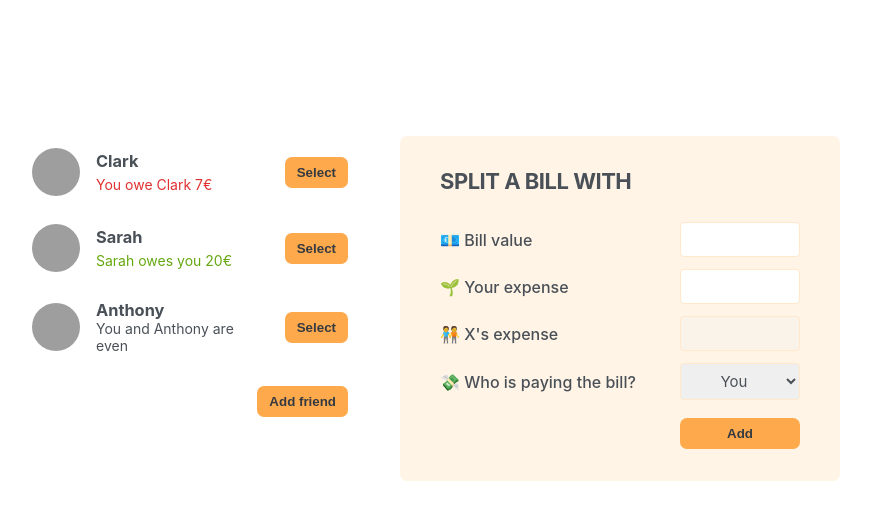
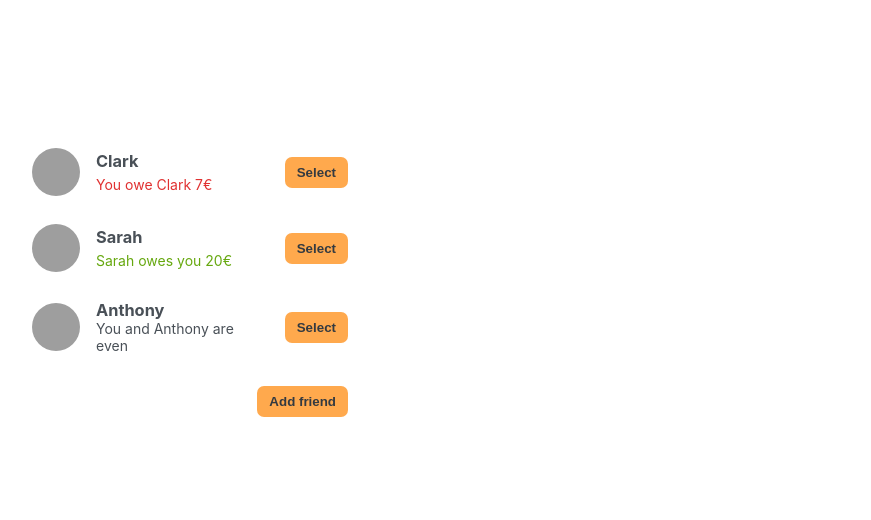
Before and after one commit to undrnz-dazzl-sky/split-expences, a React (Create React App) app: page / in a window 1280 px wide. Shown: the top 520 px of the page, without its empty margins (210-1081 px from the left). Built offline with nearby package versions, Linux system fonts and the light colour scheme; grey boxes are pictures that could not be loaded.

Commit message:
added logic to "split bills" form

```diff
--- a/src/App.js
+++ b/src/App.js
@@ -26,63 +26,100 @@
 }
 
 export default function App() {
+  const [friends, setFriends] = useState(initialFriends);
   const [showAddFriend, setShowAddFriend] = useState(false);
+  const [selectedFriend, setSelectedFriend] = useState(null);
+
 
   function handleShowAddFriend() {
     setShowAddFriend(show => !show)
   }
 
+  function handleAddFriend(friend) {
+    setFriends(friends => [...friends, friend]);
+    setShowAddFriend(false);
+  }
+
+  function handleSelection(friend) {
+    setSelectedFriend((cur) => (cur?.id === friend.id ? null : friend));
+    setShowAddFriend(false);
+  }
+
+  function handleSplitBill(value) {
+    setFriends((friends) =>
+      friends.map((friend) =>
+        friend.id === selectedFriend.id ?
+          { ...friend, balance: friend.balance + value } : friend)
+    );
+  }
+
   return (
     <div className="app">
       <div className="sidebar">
-        <FriendsList />
-        {showAddFriend && <FormAddFriend />}
+        <FriendsList
+          friends={friends}
+          selectedFriend={selectedFriend}
+          onSelection={handleSelection} />
+
+        {showAddFriend && <FormAddFriend
+          onAddFriend={handleAddFriend} />}
+
         <Button onClick={handleShowAddFriend}>
           {showAddFriend ? 'Close' : 'Add friend'}</Button>
       </div>
 
-      <FormSplitBill />
+      {selectedFriend && <FormSplitBill selectedFriend={selectedFriend} onSplitBill={handleSplitBill} />}
     </div>
-  )
+  );
 }
 
-function FriendsList() {
-  const friends = initialFriends;
+function FriendsList({ friends, onSelection, selectedFriend }) {
 
   return (
     <ul>
       {friends.map((friend) => (
-        <Friend friend={friend} key={friend.id} />
+        <Friend friend={friend}
+          key={friend.id}
+          selectedFriend={selectedFriend}
+          onSelection={onSelection} />
       ))}
     </ul>
   );
 }
 
-function Friend({ friend }) {
+function Friend({ friend, onSelection, selectedFriend }) {
+  const isSelected = selectedFriend?.id === friend.id;
+
   return (
-    <li>
-      <img src={friend.image} alt={friend.name} />
+    <li className={isSelected ? "selected" : ""}>
+      < img src={friend.image} alt={friend.name} />
       <h3>{friend.name}</h3>
 
-      {friend.balance < 0 && (
+      {
+        friend.balance < 0 && (
           <p className="red">
             You owe {friend.name} {Math.abs(friend.balance)}€
           </p>
-      )}
-      {friend.balance > 0 && (
+        )
+      }
+      {
+        friend.balance > 0 && (
           <p className="green">
             {friend.name} owes you {Math.abs(friend.balance)}€
           </p>
-      )}
-      {friend.balance === 0 &&
-        <p>You and {friend.name} are even</p>}
+        )
+      }
+      {
+        friend.balance === 0 &&
+        <p>You and {friend.name} are even</p>
+      }
 
-      <Button>Select</Button>
-    </li>
+      <Button onClick={() => onSelection(friend)}>{isSelected ? 'Close' : 'Select'}</Button>
+    </li >
   );
 }
 
-function FormAddFriend() {
+function FormAddFriend({ onAddFriend }) {
   const [name, setName] = useState('');
   const [image, setImage] = useState('https://i.pravatar.cc/48');
 
@@ -93,12 +130,13 @@
 
     const id = crypto.randomUUID();
     const newFriend = {
+      id,
       name,
       image: `${image}?=${id}`,
       balance: 0,
     };
 
-    console.log(newFriend);
+    onAddFriend(newFriend);
 
     setName('')
     setImage("https://i.pravatar.cc/48")
@@ -108,7 +146,6 @@
     <label>🧑‍🤝‍🧑Friend name</label>
     <input type="text" value={name} onChange={e => setName(e.target.value)} />
 
-
     <label>🖼️ Image URL</label>
     <input type="text" value={image} onChange={e => setImage(e.target.value)} />
 
@@ -116,25 +153,49 @@
   </form>
 }
 
-function FormSplitBill() {
-  return <form className="form-split-bill">
-    <h2>Split a bill with </h2>
+function FormSplitBill({ selectedFriend, onSplitBill }) {
+  const [bill, setBill] = useState('');
+  const [paidByUser, setPaidByUser] = useState('');
+  const paidByFriend = bill ? bill - paidByUser : '';
+  const [whoIsPaying, setWhoIsPaying] = useState('user');
+
+  function handleSubmit(e) {
+    e.preventDefault();
+
+    if (!bill | !paidByFriend) return;
+    onSplitBill(whoIsPaying === 'user' ? paidByFriend : -paidByUser);
+  }
+
+  return (
+    <form className="form-split-bill" onSubmit={handleSubmit}>
+      <h2>Split a bill with {selectedFriend.name}</h2>
 
       <label>💶 Bill value</label>
-    <input type="text" />
+      <input
+        type="text"
+        value={bill}
+        onChange={e => setBill(Number(e.target.value))} />
 
       <label>🌱 Your expense</label>
-    <input type="text" />
+      <input
+        type="text"
+        value={paidByUser}
+        onChange={e => setPaidByUser(Number(e.target.value) > bill ? paidByUser : Number(e.target.value))} />
 
-    <label>🧑‍🤝‍🧑 X's expense</label>
-    <input type="text" disabled />
+      <label>🧑‍🤝‍🧑 {selectedFriend.name}'s expense</label>
+      <input
+        type="text" disabled value={paidByFriend} />
 
       <label>💸 Who is paying the bill?</label>
-    <select>
+      <select
+        value={whoIsPaying}
+        onChange={(e) => setWhoIsPaying((e.target.value))}
+      >
         <option value="user">You</option>
-      <option value="friend">X</option>
+        <option value="friend">{selectedFriend.name}</option>
       </select>
 
-    <Button>Add</Button>
+      <Button>Split bill</Button>
     </form>
+  );
 }
```
Lines whose indentation alone changed are shown as unchanged.
